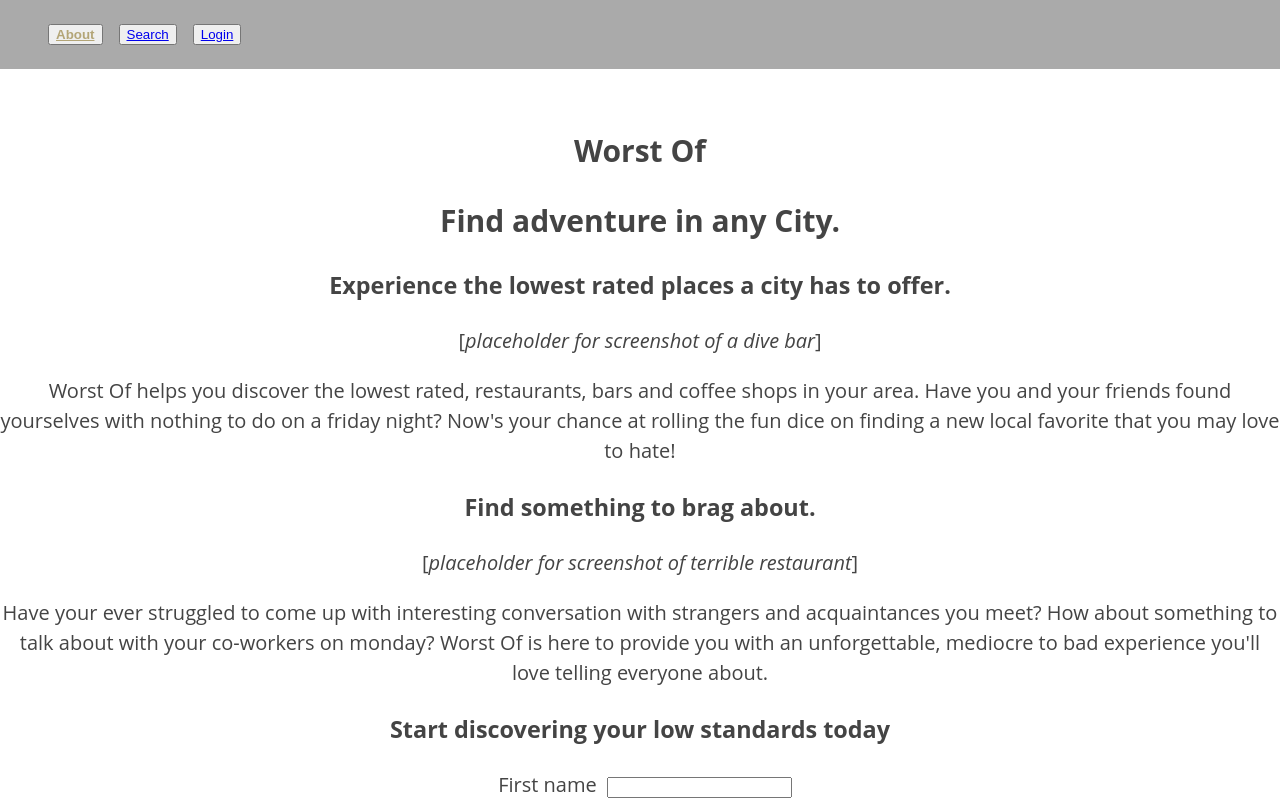
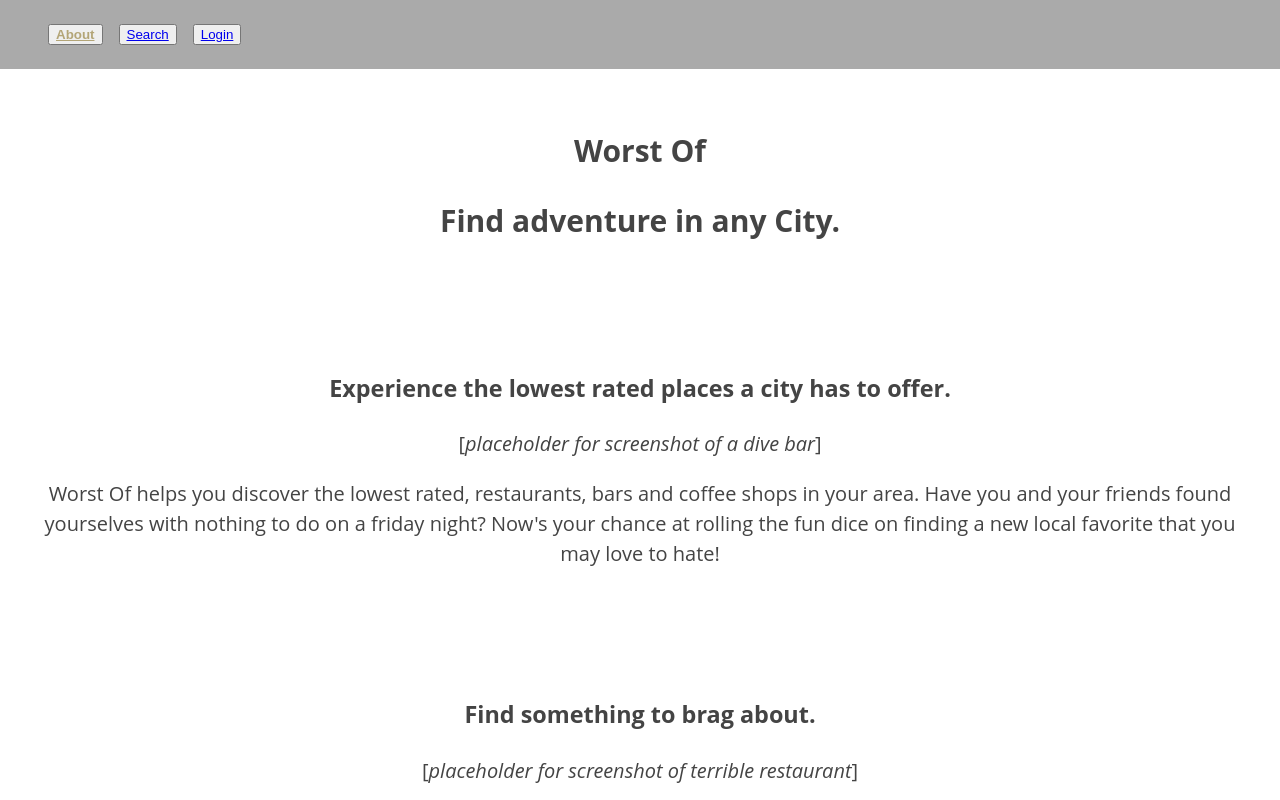
Before and after one commit to Topher-Dunlap/worst-of-client, a React (Create React App) app: page / in a window 1280 px wide. Shown: the top 800 px of the page. Built offline with nearby package versions, Linux system fonts and the light colour scheme.

Commit message:
adding form componenets and styling for Login page

```diff
--- a/src/app/App.js
+++ b/src/app/App.js
@@ -16,12 +16,15 @@ function App() {
         },
         formElementSpacing: {
             margin: "0px 10px",
+        },
+        sectionTopBottomMargin: {
+            margin : "8rem 2rem"
         }
     }
 
     return (
         <ThemeContext.Provider value={contextValue}>
-            <main style={borderStyle}>
+            <main>
                 <NavList/>
                 <div>
                     <ErrorBoundary>
@@ -34,7 +37,3 @@ function App() {
 }
 
 export default App;
-
-const borderStyle = {
-//css styling
-}
--- a/src/components/Landing.jsx
+++ b/src/components/Landing.jsx
@@ -28,6 +28,7 @@ export default function Projects() {
 
     const sectionMap = sectionData.map((section, idx) =>
         <LandingSection
+            key={idx}
             headerContent={section.headerContent}
             pContent={section.pContent}
             sectionImage={section.sectionImage}
--- a/src/components/LandingSection.jsx
+++ b/src/components/LandingSection.jsx
@@ -1,13 +1,16 @@
-import React from 'react';
+import React, {useContext} from 'react';
+import ThemeContext from "./ThemeContext";
 
 export default function Projects(props) {
 
     const headerContent = props.headerContent;
     const pContent = props.pContent;
     const sectionImage = props.sectionImage;
+    const context = useContext(ThemeContext);
+    const topBottomMargin = context.sectionTopBottomMargin;
 
     return (
-        <section>
+        <section style={topBottomMargin}>
             <header>
                 <h3>{headerContent}</h3>
             </header>
--- a/src/components/Login.jsx
+++ b/src/components/Login.jsx
@@ -9,7 +9,7 @@ export default function Login() {
 
     return (
         <section style={theme}>
-            <LoginForm/>
+            <LoginForm />
         </section>
     )
 }
```
Also changed, not shown: 1 other file (tests, documents, lock files or other folders).
